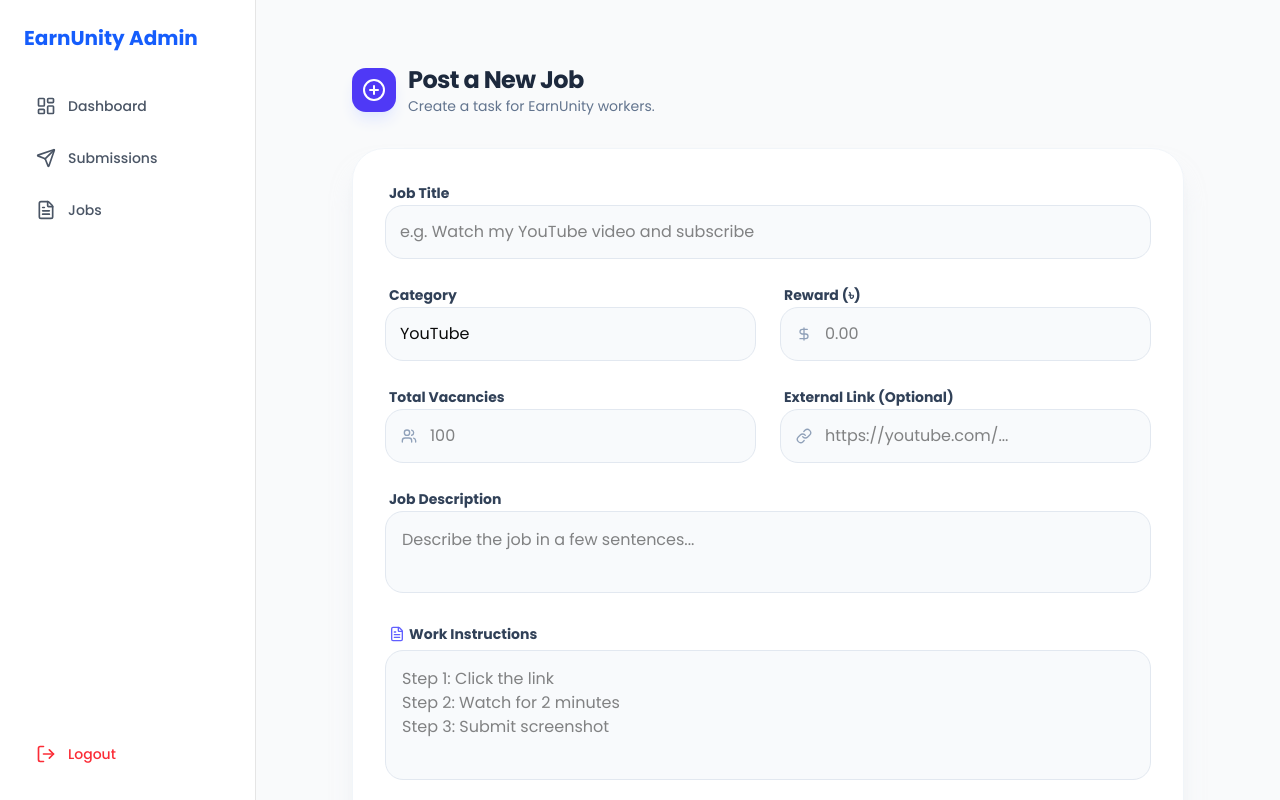
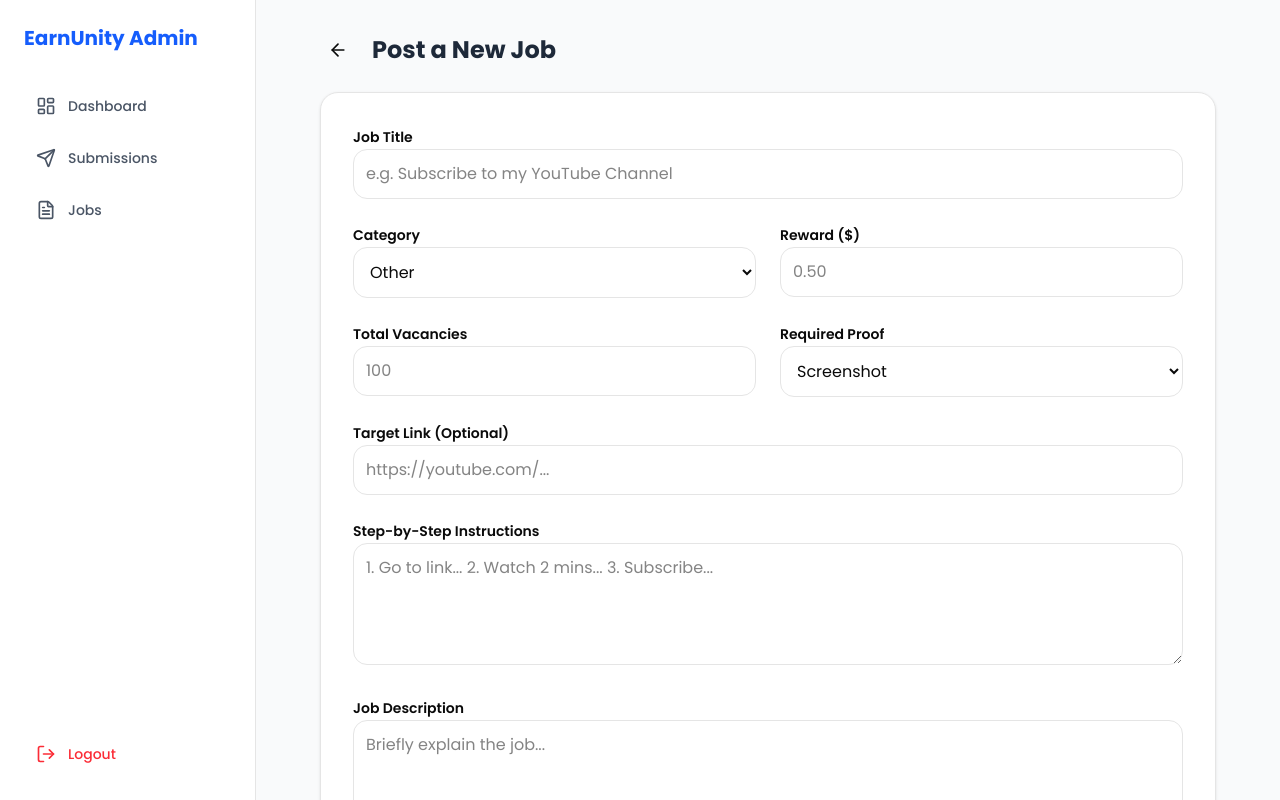
Before and after one commit to roni-biswas/earnunity, a Next.js app: page /admin/jobs/new in a window 1280 px wide. Built offline with nearby package versions, Linux system fonts and the light colour scheme.

Commit message:
Updated post jobs from admin implemented

```diff
--- a/app/admin/jobs/new/page.tsx
+++ b/app/admin/jobs/new/page.tsx
@@ -1,241 +1,196 @@
 "use client";
 
+import React, { useState } from "react";
 import { useForm } from "react-hook-form";
 import { zodResolver } from "@hookform/resolvers/zod";
-import * as z from "zod";
 import { toast } from "sonner";
-import {
-  PlusCircle,
-  DollarSign,
-  Users,
-  Link as LinkIcon,
-  FileText,
-} from "lucide-react";
-import { JobSchema } from "@/lib/validations/jobs";
+import { useRouter } from "next/navigation";
+import { Loader2, ArrowLeft, Save } from "lucide-react";
+import Link from "next/link";
+import { JobFormData, JobFormSchema } from "@/lib/validations/jobs";
 
 export default function CreateJobPage() {
+  const [loading, setLoading] = useState(false);
+  const router = useRouter();
+
   const {
     register,
     handleSubmit,
-    reset,
-    formState: { errors, isSubmitting },
-  } = useForm({
-    resolver: zodResolver(JobSchema),
-    defaultValues: {
-      category: "YouTube",
-      title: "",
-      description: "",
-      instructions: "",
-      externalLink: "",
-    },
+    formState: { errors },
+  } = useForm<JobFormData>({
+    resolver: zodResolver(JobFormSchema),
+    defaultValues: { category: "Other", proofType: "Screenshot" },
   });
 
-  const onSubmit = async (data: z.infer<typeof JobSchema>) => {
+  const onSubmit = async (data: JobFormData) => {
+    setLoading(true);
     try {
-      const res = await fetch("/api/jobs", {
+      const res = await fetch("/api/admin/jobs", {
         method: "POST",
         headers: { "Content-Type": "application/json" },
         body: JSON.stringify(data),
       });
 
-      const result = await res.json();
-      if (result.success) {
+      if (res.ok) {
         toast.success("Job published successfully!");
-        reset();
+        router.push("/admin/jobs");
+        router.refresh();
       } else {
-        toast.error(result.message || "Failed to publish job");
+        toast.error("Something went wrong");
       }
     } catch (error) {
-      toast.error("Something went wrong. Please try again.");
+      toast.error("Error creating job");
+    } finally {
+      setLoading(false);
     }
   };
 
   return (
-    <div className="max-w-4xl mx-auto p-4 md:p-8">
-      {/* Header Section */}
-      <div className="flex items-center gap-3 mb-8">
-        <div className="bg-indigo-600 p-2.5 rounded-xl shadow-indigo-100 shadow-lg">
-          <PlusCircle className="text-white w-6 h-6" />
-        </div>
-        <div>
-          <h1 className="text-2xl font-black text-slate-800 tracking-tight">
-            Post a New Job
-          </h1>
-          <p className="text-slate-500 text-sm">
-            Create a task for EarnUnity workers.
-          </p>
-        </div>
+    <div className="max-w-4xl mx-auto space-y-6">
+      <div className="flex items-center gap-4">
+        <Link
+          href="/admin/jobs"
+          className="p-2 hover:bg-gray-100 rounded-full transition"
+        >
+          <ArrowLeft size={20} />
+        </Link>
+        <h1 className="text-2xl font-bold text-gray-800">Post a New Job</h1>
       </div>
 
       <form
         onSubmit={handleSubmit(onSubmit)}
-        className="grid grid-cols-1 md:grid-cols-2 gap-6 bg-white p-6 md:p-8 rounded-[2rem] border border-slate-100 shadow-xl shadow-slate-200/50"
+        className="grid grid-cols-1 md:grid-cols-2 gap-6 bg-white p-8 rounded-2xl border shadow-sm"
       >
-        {/* Job Title */}
-        <div className="md:col-span-2 space-y-1.5">
-          <label className="text-sm font-bold text-slate-700 ml-1">
-            Job Title
-          </label>
+        {/* Title */}
+        <div className="md:col-span-2 space-y-2">
+          <label className="text-sm font-semibold">Job Title</label>
           <input
             {...register("title")}
-            className={`w-full p-3.5 bg-slate-50 border rounded-2xl outline-none transition-all ${
-              errors.title
-                ? "border-red-400 focus:border-red-500 bg-red-50/30"
-                : "border-slate-200 focus:border-indigo-500"
-            }`}
-            placeholder="e.g. Watch my YouTube video and subscribe"
+            className="w-full p-3 border rounded-xl outline-none focus:border-blue-500"
+            placeholder="e.g. Subscribe to my YouTube Channel"
           />
           {errors.title && (
-            <p className="text-[11px] font-semibold text-red-500 ml-2">
-              {errors.title.message}
-            </p>
+            <p className="text-xs text-red-500">{errors.title.message}</p>
           )}
         </div>
 
         {/* Category */}
-        <div className="space-y-1.5">
-          <label className="text-sm font-bold text-slate-700 ml-1">
-            Category
-          </label>
+        <div className="space-y-2">
+          <label className="text-sm font-semibold">Category</label>
           <select
             {...register("category")}
-            className="w-full p-3.5 bg-slate-50 border border-slate-200 rounded-2xl outline-none focus:border-indigo-500 appearance-none cursor-pointer"
+            className="w-full p-3 border rounded-xl outline-none focus:border-blue-500 bg-white"
           >
             <option value="YouTube">YouTube</option>
             <option value="Facebook">Facebook</option>
-            <option value="App">App Download</option>
+            <option value="App">App Review</option>
             <option value="Survey">Survey</option>
             <option value="Other">Other</option>
           </select>
         </div>
 
         {/* Reward */}
-        <div className="space-y-1.5">
-          <label className="text-sm font-bold text-slate-700 ml-1">
-            Reward (৳)
-          </label>
-          <div className="relative">
-            <DollarSign className="absolute left-4 top-1/2 -translate-y-1/2 w-4 h-4 text-slate-400" />
+        <div className="space-y-2">
+          <label className="text-sm font-semibold">Reward ($)</label>
           <input
             type="number"
             step="0.01"
             {...register("reward")}
-              className={`w-full pl-11 p-3.5 bg-slate-50 border rounded-2xl outline-none transition-all ${
-                errors.reward
-                  ? "border-red-400 focus:border-red-500 bg-red-50/30"
-                  : "border-slate-200 focus:border-indigo-500"
-              }`}
-              placeholder="0.00"
+            className="w-full p-3 border rounded-xl outline-none focus:border-blue-500"
+            placeholder="0.50"
           />
-          </div>
           {errors.reward && (
-            <p className="text-[11px] font-semibold text-red-500 ml-2">
-              {errors.reward.message}
-            </p>
+            <p className="text-xs text-red-500">{errors.reward.message}</p>
           )}
         </div>
 
         {/* Vacancies */}
-        <div className="space-y-1.5">
-          <label className="text-sm font-bold text-slate-700 ml-1">
-            Total Vacancies
-          </label>
-          <div className="relative">
-            <Users className="absolute left-4 top-1/2 -translate-y-1/2 w-4 h-4 text-slate-400" />
+        <div className="space-y-2">
+          <label className="text-sm font-semibold">Total Vacancies</label>
           <input
             type="number"
             {...register("totalVacancies")}
-              className={`w-full pl-11 p-3.5 bg-slate-50 border rounded-2xl outline-none transition-all ${
-                errors.totalVacancies
-                  ? "border-red-400 focus:border-red-500 bg-red-50/30"
-                  : "border-slate-200 focus:border-indigo-500"
-              }`}
+            className="w-full p-3 border rounded-xl outline-none focus:border-blue-500"
             placeholder="100"
           />
-          </div>
           {errors.totalVacancies && (
-            <p className="text-[11px] font-semibold text-red-500 ml-2">
+            <p className="text-xs text-red-500">
               {errors.totalVacancies.message}
             </p>
           )}
         </div>
 
+        {/* Proof Type */}
+        <div className="space-y-2">
+          <label className="text-sm font-semibold">Required Proof</label>
+          <select
+            {...register("proofType")}
+            className="w-full p-3 border rounded-xl outline-none focus:border-blue-500 bg-white"
+          >
+            <option value="Screenshot">Screenshot</option>
+            <option value="Username">Username</option>
+            <option value="TransactionID">Transaction ID</option>
+          </select>
+        </div>
+
         {/* External Link */}
-        <div className="space-y-1.5">
-          <label className="text-sm font-bold text-slate-700 ml-1">
-            External Link (Optional)
+        <div className="md:col-span-2 space-y-2">
+          <label className="text-sm font-semibold">
+            Target Link (Optional)
           </label>
-          <div className="relative">
-            <LinkIcon className="absolute left-4 top-1/2 -translate-y-1/2 w-4 h-4 text-slate-400" />
           <input
             {...register("externalLink")}
-              className={`w-full pl-11 p-3.5 bg-slate-50 border rounded-2xl outline-none transition-all ${
-                errors.externalLink
-                  ? "border-red-400 focus:border-red-500 bg-red-50/30"
-                  : "border-slate-200 focus:border-indigo-500"
-              }`}
+            className="w-full p-3 border rounded-xl outline-none focus:border-blue-500"
             placeholder="https://youtube.com/..."
           />
         </div>
-          {errors.externalLink && (
-            <p className="text-[11px] font-semibold text-red-500 ml-2">
-              {errors.externalLink.message}
+
+        {/* Instructions */}
+        <div className="md:col-span-2 space-y-2">
+          <label className="text-sm font-semibold">
+            Step-by-Step Instructions
+          </label>
+          <textarea
+            {...register("instructions")}
+            rows={4}
+            className="w-full p-3 border rounded-xl outline-none focus:border-blue-500"
+            placeholder="1. Go to link... 2. Watch 2 mins... 3. Subscribe..."
+          />
+          {errors.instructions && (
+            <p className="text-xs text-red-500">
+              {errors.instructions.message}
             </p>
           )}
         </div>
 
         {/* Description */}
-        <div className="md:col-span-2 space-y-1.5">
-          <label className="text-sm font-bold text-slate-700 ml-1">
-            Job Description
-          </label>
+        <div className="md:col-span-2 space-y-2">
+          <label className="text-sm font-semibold">Job Description</label>
           <textarea
             {...register("description")}
-            rows={2}
-            className={`w-full p-4 bg-slate-50 border rounded-2xl outline-none transition-all resize-none ${
-              errors.description
-                ? "border-red-400 focus:border-red-500 bg-red-50/30"
-                : "border-slate-200 focus:border-indigo-500"
-            }`}
-            placeholder="Describe the job in a few sentences..."
+            rows={3}
+            className="w-full p-3 border rounded-xl outline-none focus:border-blue-500"
+            placeholder="Briefly explain the job..."
           />
           {errors.description && (
-            <p className="text-[11px] font-semibold text-red-500 ml-2">
-              {errors.description.message}
-            </p>
+            <p className="text-xs text-red-500">{errors.description.message}</p>
           )}
         </div>
 
-        {/* Instructions */}
-        <div className="md:col-span-2 space-y-1.5">
-          <label className="text-sm font-bold text-slate-700 ml-1 flex items-center gap-1">
-            <FileText className="w-4 h-4 text-indigo-500" /> Work Instructions
-          </label>
-          <textarea
-            {...register("instructions")}
-            rows={4}
-            className={`w-full p-4 bg-slate-50 border rounded-2xl outline-none transition-all resize-none ${
-              errors.instructions
-                ? "border-red-400 focus:border-red-500 bg-red-50/30"
-                : "border-slate-200 focus:border-indigo-500"
-            }`}
-            placeholder="Step 1: Click the link&#10;Step 2: Watch for 2 minutes&#10;Step 3: Submit screenshot"
-          />
-          {errors.instructions && (
-            <p className="text-[11px] font-semibold text-red-500 ml-2">
-              {errors.instructions.message}
-            </p>
+        <div className="md:col-span-2 pt-4">
+          <button
+            disabled={loading}
+            type="submit"
+            className="w-full bg-blue-600 hover:bg-blue-700 text-white font-bold py-4 rounded-xl flex items-center justify-center gap-2 transition disabled:opacity-70"
+          >
+            {loading ? (
+              <Loader2 className="animate-spin" />
+            ) : (
+              <Save size={20} />
             )}
+            {loading ? "Publishing..." : "Publish Job"}
+          </button>
         </div>
-
-        {/* Submit Button */}
-        <button
-          disabled={isSubmitting}
-          type="submit"
-          className="md:col-span-2 mt-2 bg-indigo-600 text-white font-black py-4 rounded-2xl shadow-lg shadow-indigo-200 hover:bg-indigo-700 active:scale-[0.98] transition-all disabled:opacity-50 disabled:cursor-not-allowed"
-        >
-          {isSubmitting ? "Publishing Job..." : "Post Job Now"}
-        </button>
       </form>
     </div>
   );
--- a/lib/validations/jobs.ts
+++ b/lib/validations/jobs.ts
@@ -1,15 +1,14 @@
-import z from "zod";
+import * as z from "zod";
 
-export const JobSchema = z.object({
+export const JobFormSchema = z.object({
   title: z.string().min(10, "Title must be at least 10 characters"),
   description: z.string().min(20, "Description must be at least 20 characters"),
-  instructions: z.string().min(20, "Instructions are required for users"),
-  reward: z.coerce.number().min(1, "Reward must be at least 1 Taka"),
+  category: z.enum(["YouTube", "Facebook", "App", "Survey", "Other"]),
+  reward: z.coerce.number().min(0.01, "Reward must be greater than 0"),
   totalVacancies: z.coerce.number().min(1, "At least 1 vacancy required"),
-  category: z.enum(["YouTube", "Facebook", "App", "Survey", "Other"]),
-  externalLink: z
-    .string()
-    .url("Valid URL is required")
-    .optional()
-    .or(z.literal("")),
+  instructions: z.string().min(10, "Instructions are required"),
+  externalLink: z.string().url("Invalid URL").optional().or(z.literal("")),
+  proofType: z.enum(["Screenshot", "Username", "TransactionID"]),
 });
+
+export type JobFormData = z.infer<typeof JobFormSchema>;
```
Also changed, not shown: app/api/admin/jobs/route.ts (+27 -0 lines). Lines whose indentation alone changed are shown as unchanged.
